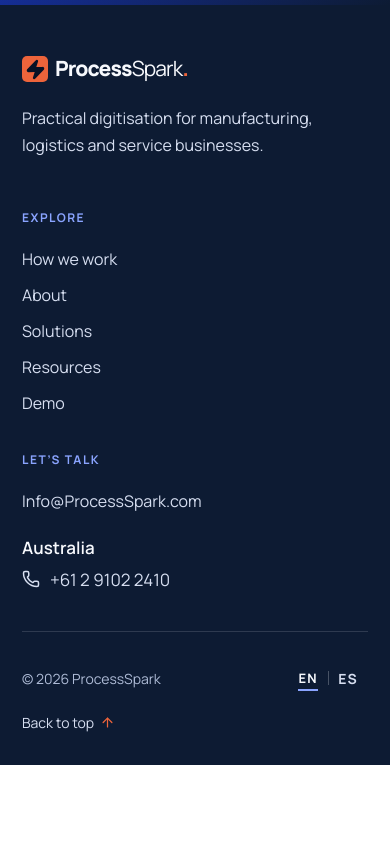
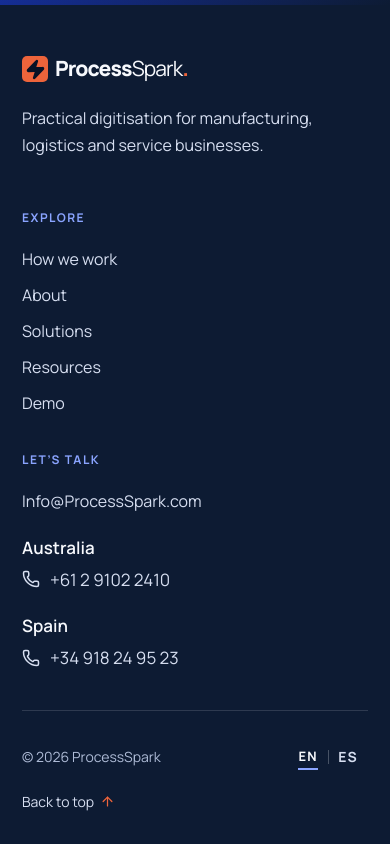
Before and after one commit to david-garcia-au/processspark-frontend, a Next.js app: page /en/about in a window 390 px wide. Shown: the part 2570-3414 px from the top of the page. Before the commit the page ends 3335 px from the top, so only its background shows below. Built offline with nearby package versions, Linux system fonts and the light colour scheme; no server answers.

Commit message:
Add Spain phone number; show reader's own region first in footer

```diff
--- a/components/phone-cards.tsx
+++ b/components/phone-cards.tsx
@@ -8,12 +8,18 @@ type PhoneCardsProps = {
 
 /**
  * Plain contact list: country name, then a phone icon and the tel: link. One
- * entry per ready number, in the order of `phones` (lib/site.ts). Static
- * markup: every number is always shown, nothing depends on language or
- * location. Used in the dark footer.
+ * entry per ready number. Every number is always shown; the language only
+ * decides which one comes first (the reader's own region), otherwise the
+ * order of `phones` (lib/site.ts) applies. Used in the dark footer.
  */
+const firstRegion: Record<Locale, string> = { en: "AU", es: "ES" };
+
 export function PhoneCards({ lang }: PhoneCardsProps) {
-  const ready = readyPhones();
+  const ready = [...readyPhones()].sort(
+    (a, b) =>
+      Number(b.region === firstRegion[lang]) -
+      Number(a.region === firstRegion[lang]),
+  );
   if (ready.length === 0) return null;
   return (
     <ul className="phone-list">
--- a/lib/site.ts
+++ b/lib/site.ts
@@ -70,9 +70,9 @@ export const phones: readonly Phone[] = [
   {
     region: "ES",
     label: { en: "Spain", es: "España" },
-    display: null,
-    tel: null,
-    e164Dashed: null,
+    display: "+34 918 24 95 23",
+    tel: "+34918249523",
+    e164Dashed: "+34-918-24-95-23",
   },
 ];
 
```
